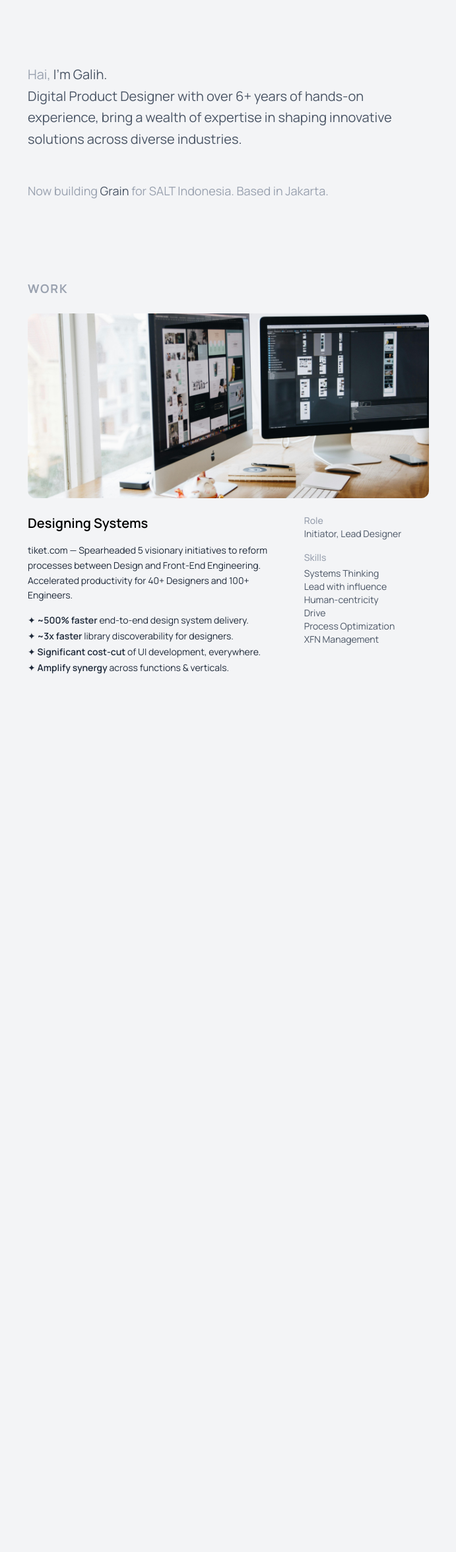
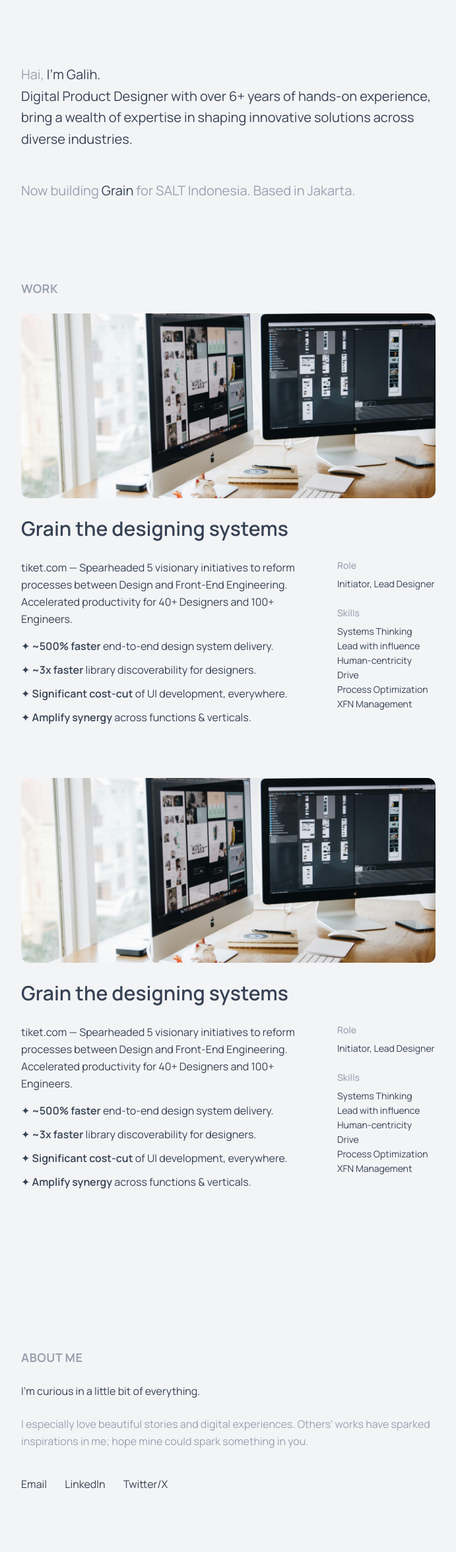
Before and after one commit to Raincember26/galih-design, a website: page index.html in a window 1280 px wide. Shown: the part 79-2431 px from the top of the page at 66% size, without its empty margins (294-985 px from the left). Before the commit the page ends 1221 px from the top, so only its background shows below. Drawn offline with Linux system fonts and the light colour scheme.

Commit message:
Updating card & about footer

```diff
--- a/index.html
+++ b/index.html
@@ -10,36 +10,36 @@
 
     <!-- Header start here -->
     <div class="fixed top-0 left-0 w-full z-50 bg-gradient-to-b from-gray-100 to-transparent">
-        <header class="max-w-[640px] mx-auto px-4 py-6 flex justify-between items-center text-sm text-gray-600">
+        <header class="max-w-[660px] mx-auto px-4 py-6 flex justify-between items-center text-sm text-gray-700">
 
           <!-- Logo -->
-          <a href="/" class="text-xl font-semibold text-gray-600">galih.design</a>
+          <a href="/" class="text-xl font-semibold text-gray-700">galih.design</a>
 
         <!-- Navigation -->
           <nav class="flex space-x-6">
-            <a href="/" class="relative font-semibold text-gray-600">
+            <a href="/" class="relative font-semibold text-gray-700">
             DESIGN
-            <span class="absolute -bottom-2 left-1/2 -translate-x-1/2 w-1 h-1 rounded-full bg-gray-600"></span>
+            <span class="absolute -bottom-2 left-1/2 -translate-x-1/2 w-1 h-1 rounded-full bg-gray-700"></span>
             </a>
-            <a href="blog.html" class="font-semibold text-gray-400 hover:text-gray-600">THOUGHT</a>
+            <a href="blog.html" class="font-semibold text-gray-400 hover:text-gray-700">THOUGHT</a>
             </nav>
         </header>
     </div>
     <!-- Header end here -->
 
     <!-- Hero start here -->
-    <main class="max-w-[640px] mx-auto px-4 mt-24 text-gray-800">
+    <main class="max-w-[660px] mx-auto px-4 mt-24 text-gray-800">
 
       <p class="text-xl leading-relaxed mb-2">
         <span class="text-gray-400">Hai,</span>
-        <span class="text-gray-600">I'm Galih.</span>
+        <span class="text-gray-700">I'm Galih.</span>
         <br/>
-        <span class="text-gray-600">Digital Product Designer with over 6+ years of hands-on experience,
+        <span class="text-gray-700">Digital Product Designer with over 6+ years of hands-on experience,
           bring a wealth of expertise in shaping innovative solutions across diverse industries.</span>
       </p>
       <br/>
-      <p class=" text-lg text-gray-400 mt-4">
-        Now building <span class="text-gray-600">Grain</span> for SALT Indonesia. Based in Jakarta.
+      <p class=" text-xl text-gray-400 mt-4">
+        Now building <span class="text-gray-700">Grain</span> for SALT Indonesia. Based in Jakarta.
       </p>
 
     </main>
@@ -47,21 +47,21 @@
 
     <!-- Work start here -->
     <section class="py-30">
-      <div class=" max-w-[640px] mx-auto px-4">
-        <h2 class="text-lg font-bold text-gray-400 mb-6 tracking-widest">WORK</h2>
+      <div class=" max-w-[660px] mx-auto px-4">
+        <h2 class="text-lg font-bold text-gray-400 mb-6 tracking-wide">WORK</h2>
 
-        <!-- Work card -->
-        <div class="group transition-all duration-300 hover:-translate-y-2">
-          <img src="assets/images/pixel-design.jpg" alt="Designing Systems" class="rounded-xl mb-6 w-full h-70 object-cover"/>
+        <!-- Work card 1 start here -->
+        <div class="group transition-all duration-300 hover:-translate-y-2 mb-20">
+          <img src="assets/images/pixel-design.jpg" alt="Designing Systems" class="rounded-xl mb-7 w-full h-70 object-cover"/>
+          <h3 class="text-3xl font-semibold text-gray-700 mb-7">Grain the designing systems</h3>
 
-          <div class="md:flex md:justify-between md:gap-10">
+          <div class="md:flex md:justify-between md:gap-8">
             <!-- Left Content -->
-            <div class="md:w-2/3">
-              <h3 class="text-xl font-semibold mb-4">Designing Systems</h3>
-              <p class="text-sm text-gray-800 leading-relaxed mb-4">
+            <div class="md:w-6/8">
+              <p class="text-base text-gray-700 leading-relaxed mb-4">
                 tiket.com — Spearheaded 5 visionary initiatives to reform processes between Design and Front-End Engineering. Accelerated productivity for 40+ Designers and 100+ Engineers.
               </p>
-              <ul class="space-y-1 text-sm text-gray-800">
+              <ul class="space-y-3 text-base text-gray-700">
                 <li>✦ <span class="font-semibold">~500% faster</span> end-to-end design system delivery.</li>
                 <li>✦ <span class="font-semibold">~3x faster</span> library discoverability for designers.</li>
                 <li>✦ <span class="font-semibold">Significant cost-cut</span> of UI development, everywhere.</li>
@@ -70,14 +70,14 @@
             </div>
 
             <!-- Right Meta -->
-            <div class="md:w-1/3 mt-6 md:mt-0 text-sm text-gray-600">
-              <div class="mb-4">
-                <p class="text-gray-400 font-medium">Role</p>
+            <div class="md:w-2/8 mt-6 md:mt-0 text-sm text-gray-700">
+              <div class="mb-6">
+                <p class="text-gray-400 font-medium mb-2">Role</p>
                 <p>Initiator, Lead Designer</p>
               </div>
               <div>
-                <p class="text-gray-400 font-medium">Skills</p>
-                <ul class="list-none mt-1">
+                <p class="text-gray-400 font-medium mb-2">Skills</p>
+                <ul class="list-none space-y-0.5">
                   <li>Systems Thinking</li>
                   <li>Lead with influence</li>
                   <li>Human-centricity</li>
@@ -89,9 +89,84 @@
             </div>
           </div>
         </div>
+        <!-- Work card 1 end here -->
+
+        <!-- Work card 2 start here -->
+        <div class="group transition-all duration-300 hover:-translate-y-2">
+          <img src="assets/images/pixel-design.jpg" alt="Designing Systems" class="rounded-xl mb-7 w-full h-70 object-cover"/>
+          <h3 class="text-3xl font-semibold text-gray-700 mb-7">Grain the designing systems</h3>
+
+          <div class="md:flex md:justify-between md:gap-8">
+            <!-- Left Content -->
+            <div class="md:w-6/8">
+              <p class="text-base text-gray-700 leading-relaxed mb-4">
+                tiket.com — Spearheaded 5 visionary initiatives to reform processes between Design and Front-End Engineering. Accelerated productivity for 40+ Designers and 100+ Engineers.
+              </p>
+              <ul class="space-y-3 text-base text-gray-700">
+                <li>✦ <span class="font-semibold">~500% faster</span> end-to-end design system delivery.</li>
+                <li>✦ <span class="font-semibold">~3x faster</span> library discoverability for designers.</li>
+                <li>✦ <span class="font-semibold">Significant cost-cut</span> of UI development, everywhere.</li>
+                <li>✦ <span class="font-semibold">Amplify synergy</span> across functions & verticals.</li>
+              </ul>
+            </div>
+
+            <!-- Right Meta -->
+            <div class="md:w-2/8 mt-6 md:mt-0 text-sm text-gray-700">
+              <div class="mb-6">
+                <p class="text-gray-400 font-medium mb-2">Role</p>
+                <p>Initiator, Lead Designer</p>
+              </div>
+              <div>
+                <p class="text-gray-400 font-medium mb-2">Skills</p>
+                <ul class="list-none space-y-0.5">
+                  <li>Systems Thinking</li>
+                  <li>Lead with influence</li>
+                  <li>Human-centricity</li>
+                  <li>Drive</li>
+                  <li>Process Optimization</li>
+                  <li>XFN Management</li>
+                </ul>
+              </div>
+            </div>
+          </div>
+        </div>
+        <!-- Work card 2 end here -->
+
       </div>
     </section>
     <!-- Work end here -->
 
+    <!-- ===== About Section ===== -->
+    <section class="py-30">
+      <div class="max-w-[660px] mx-auto px-4">
+        <!-- Title -->
+        <h2 class="text-lg font-bold text-gray-400 mb-6 tracking-wide ">ABOUT ME</h2>
+
+        <!-- Content -->
+        <div class="space-y-6 text-gray-700">
+          <p class="leading-relaxed">
+            I’m curious in a little bit of everything.
+          </p>
+
+          <p class="leading-relaxed text-gray-400">
+            I especially love beautiful stories and digital experiences. Others’ works have sparked inspirations in me; hope mine could spark something in you.
+          </p>
+
+          <!-- Social Links -->
+          <div class="pt-4">
+            <a href="mailto:hi@galih.design" class="inline-block mr-6 text-gray-700 hover:text-gray-900 transition">
+              Email
+            </a>
+            <a href="#" class="inline-block mr-6 text-gray-700 hover:text-gray-900 transition">
+              LinkedIn
+            </a>
+            <a href="#" class="inline-block text-gray-700 hover:text-gray-900 transition">
+              Twitter/X
+            </a>
+          </div>
+        </div>
+      </div>
+    </section>
+
   </body>
 </html>
```
Also changed, not shown: dist/output.css.
